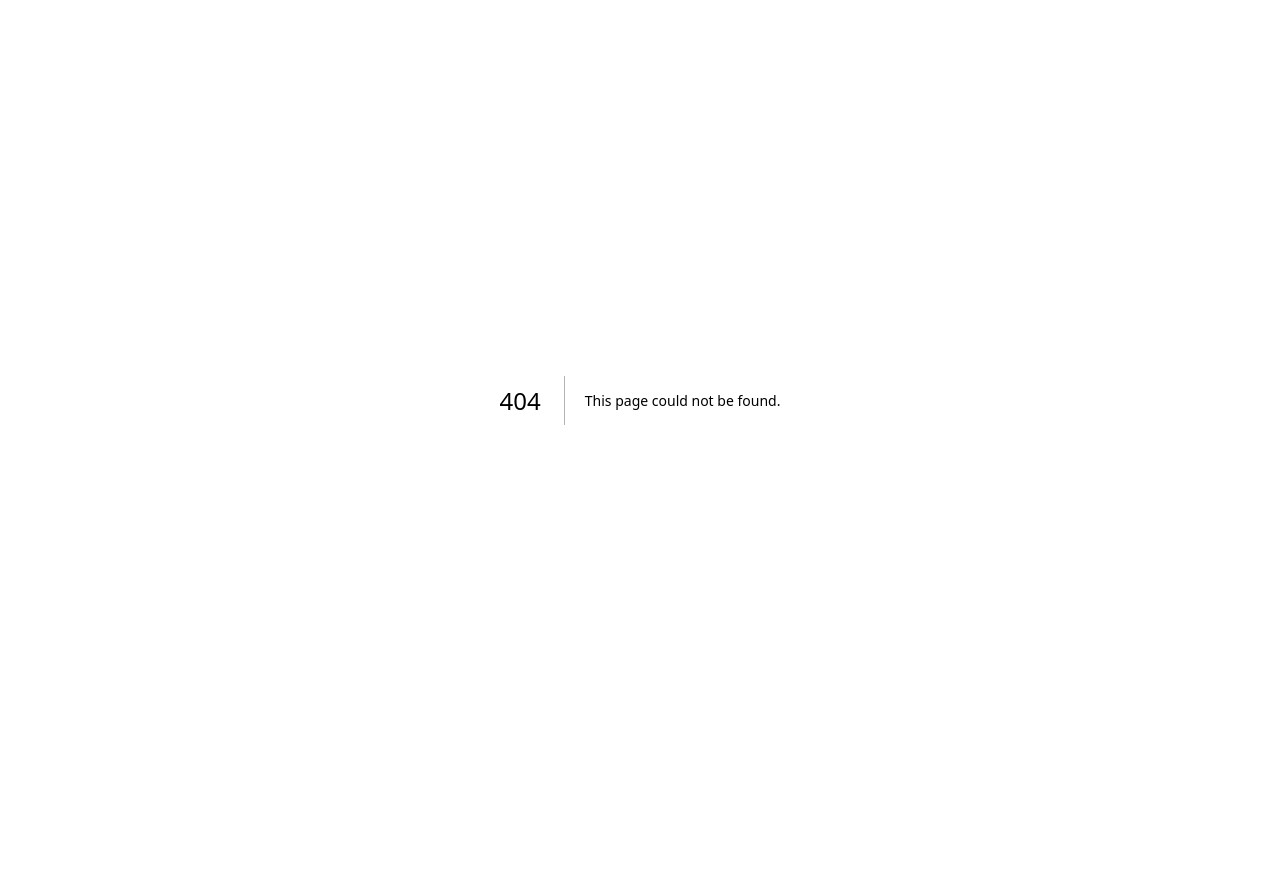
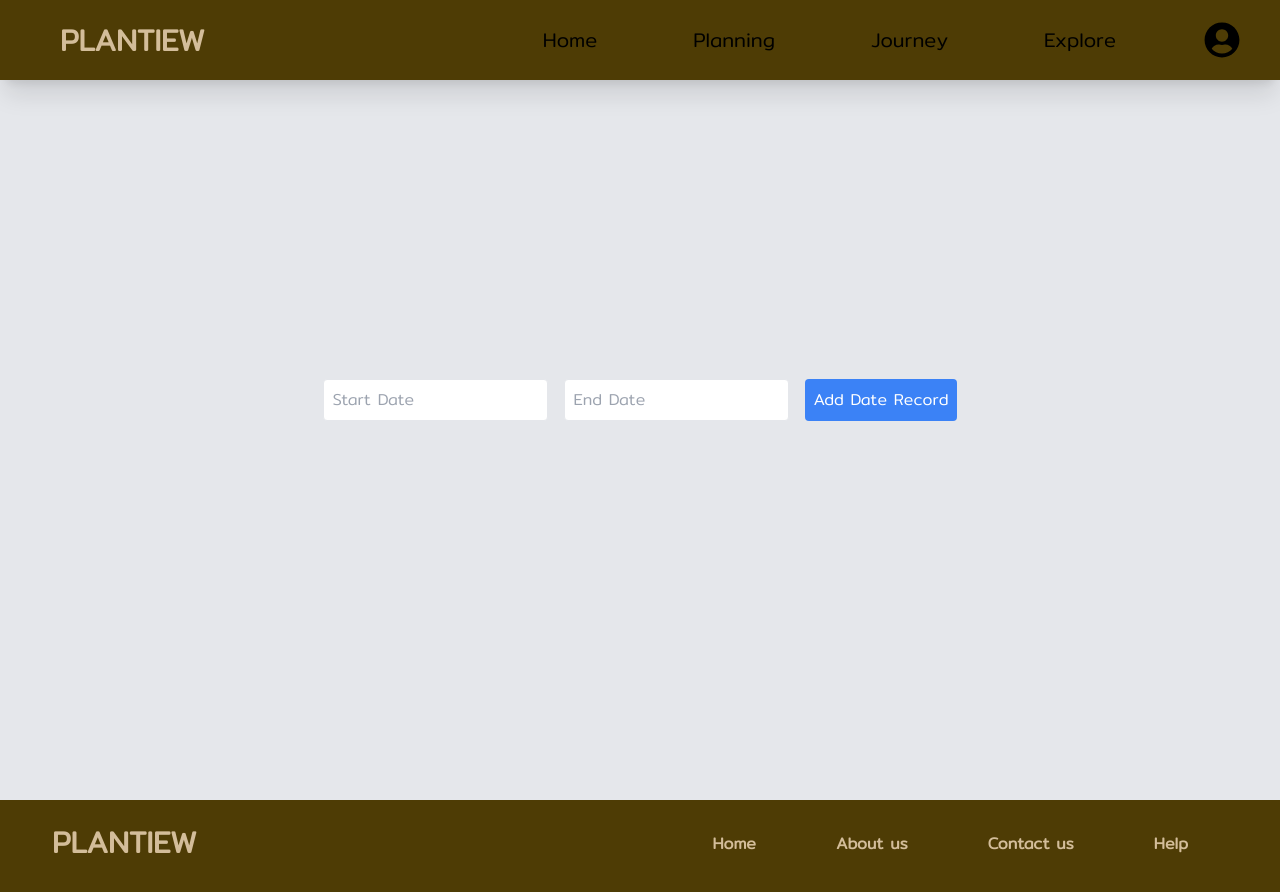
Before and after one commit to 164p/Planning-Webapp, a Next.js app in the folder my-app/: page /plan in a window 1280 px wide. Before the commit this address had no page. Shown: the top 892 px of the page. Before the commit the page ends 800 px from the top, so only its background shows below. Built offline with nearby package versions, Linux system fonts and the light colour scheme.

Commit message:
update add date

```diff
--- /dev/null
+++ b/my-app/app/(user)/plan/page.tsx
@@ -0,0 +1,34 @@
+import React from 'react';
+import DateRangePicker from '../../components/DatePick';
+
+const Home: React.FC = () => {
+  const handleAddDateRecord = async (startDate: Date, endDate: Date) => {
+    try {
+      const response = await fetch('/api/addDateRecord', {
+        method: 'POST',
+        headers: {
+          'Content-Type': 'application/json',
+        },
+        body: JSON.stringify({ startDate, endDate }),
+      });
+
+      if (response.ok) {
+        alert('Date record added to MongoDB!');
+      } else {
+        const { message } = await response.json();
+        alert(`Failed to add date record: ${message}`);
+      }
+    } catch (error) {
+      console.error('Error adding date record:', error);
+      alert('Failed to add date record to MongoDB');
+    }
+  };
+
+  return (
+    <div className="flex items-center justify-center min-h-screen bg-gray-200 p-8">
+      <DateRangePicker onSubmit={handleAddDateRecord} />
+    </div>
+  );
+};
+
+export default Home;
--- /dev/null
+++ b/my-app/app/api/plan/adddate/route.tsx
@@ -0,0 +1,31 @@
+import { NextApiRequest, NextApiResponse } from 'next';
+import prisma from "@/app/lib/prisma"
+
+export const addDateRecord = async (startDate: Date, endDate: Date) => {
+  return prisma.dateRecord.create({
+    data: {
+      startDate,
+      endDate,
+    },
+  });
+};
+
+export const getAllDateRecords = async () => {
+  return prisma.dateRecord.findMany();
+};
+
+export default async function handler(req: NextApiRequest, res: NextApiResponse) {
+  if (req.method === 'POST') {
+    const { startDate, endDate } = req.body;
+
+    try {
+      await addDateRecord(new Date(startDate), new Date(endDate));
+      res.status(200).json({ success: true, message: 'Date record added to MongoDB!' });
+    } catch (error) {
+      console.error('Error adding date record:', error);
+      res.status(500).json({ success: false, message: 'Failed to add date record to MongoDB' });
+    }
+  } else {
+    res.status(405).json({ success: false, message: 'Method Not Allowed' });
+  }
+}
--- /dev/null
+++ b/my-app/app/components/DatePick.tsx
@@ -0,0 +1,60 @@
+import React, { useState } from 'react';
+import DatePicker from 'react-datepicker';
+import 'react-datepicker/dist/react-datepicker.css';
+
+interface DateRangePickerProps {
+  onSubmit: (startDate: Date, endDate: Date) => void;
+}
+
+const DateRangePicker: React.FC<DateRangePickerProps> = ({ onSubmit }) => {
+  const [startDate, setStartDate] = useState<Date | null>(null);
+  const [endDate, setEndDate] = useState<Date | null>(null);
+
+  const handleStartDateChange = (date: Date | null) => {
+    setStartDate(date);
+  };
+
+  const handleEndDateChange = (date: Date | null) => {
+    setEndDate(date);
+  };
+
+  const handleAddDateRecord = () => {
+    if (startDate && endDate) {
+      onSubmit(startDate, endDate);
+    } else {
+      alert('Please select both start and end dates.');
+    }
+  };
+
+  return (
+    <div className="flex flex-row space-x-4">
+      <DatePicker
+        selected={startDate}
+        onChange={handleStartDateChange}
+        selectsStart
+        startDate={startDate}
+        endDate={endDate}
+        placeholderText="Start Date"
+        className="p-2 border rounded"
+      />
+      <DatePicker
+        selected={endDate}
+        onChange={handleEndDateChange}
+        selectsEnd
+        startDate={startDate}
+        endDate={endDate}
+        minDate={startDate}
+        placeholderText="End Date"
+        className="p-2 border rounded"
+      />
+      <button
+        className="p-2 bg-blue-500 text-white rounded"
+        onClick={handleAddDateRecord}
+      >
+        Add Date Record
+      </button>
+    </div>
+  );
+};
+
+export default DateRangePicker;
--- a/my-app/package.json
+++ b/my-app/package.json
@@ -12,9 +12,11 @@
     "@prisma/client": "^5.7.1",
     "@types/bcrypt": "^5.0.2",
     "bcrypt": "^5.1.1",
+    "date-fns": "^3.3.1",
     "next": "14.0.4",
     "next-auth": "^4.24.5",
     "react": "^18",
+    "react-datepicker": "^5.0.0",
     "react-dom": "^18",
     "react-icons": "^5.0.1",
     "sweetalert2": "^11.10.3",
@@ -23,6 +25,7 @@
   "devDependencies": {
     "@types/node": "^20.10.6",
     "@types/react": "^18",
+    "@types/react-datepicker": "^4.19.5",
     "@types/react-dom": "^18",
     "autoprefixer": "^10.0.1",
     "eslint": "^8",
```
Also changed, not shown: 1 other file (tests, documents, lock files or other folders).
